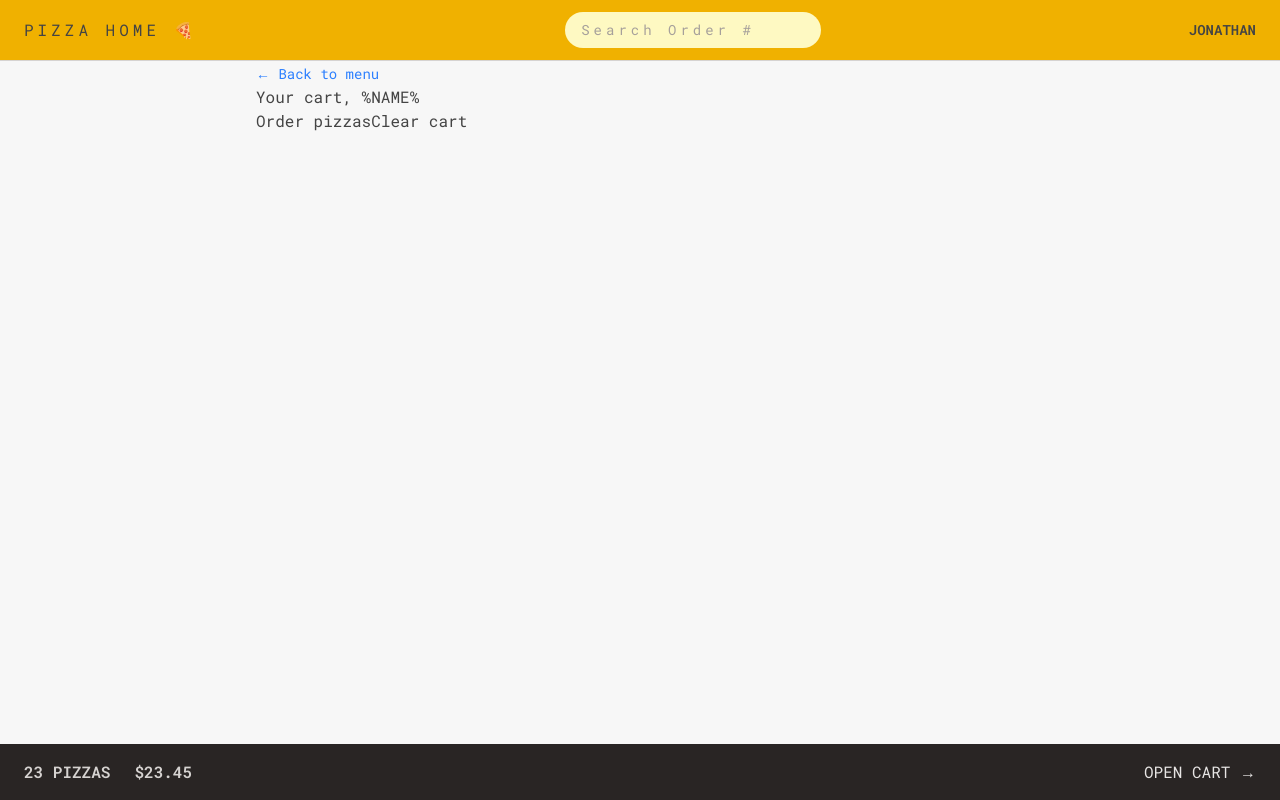
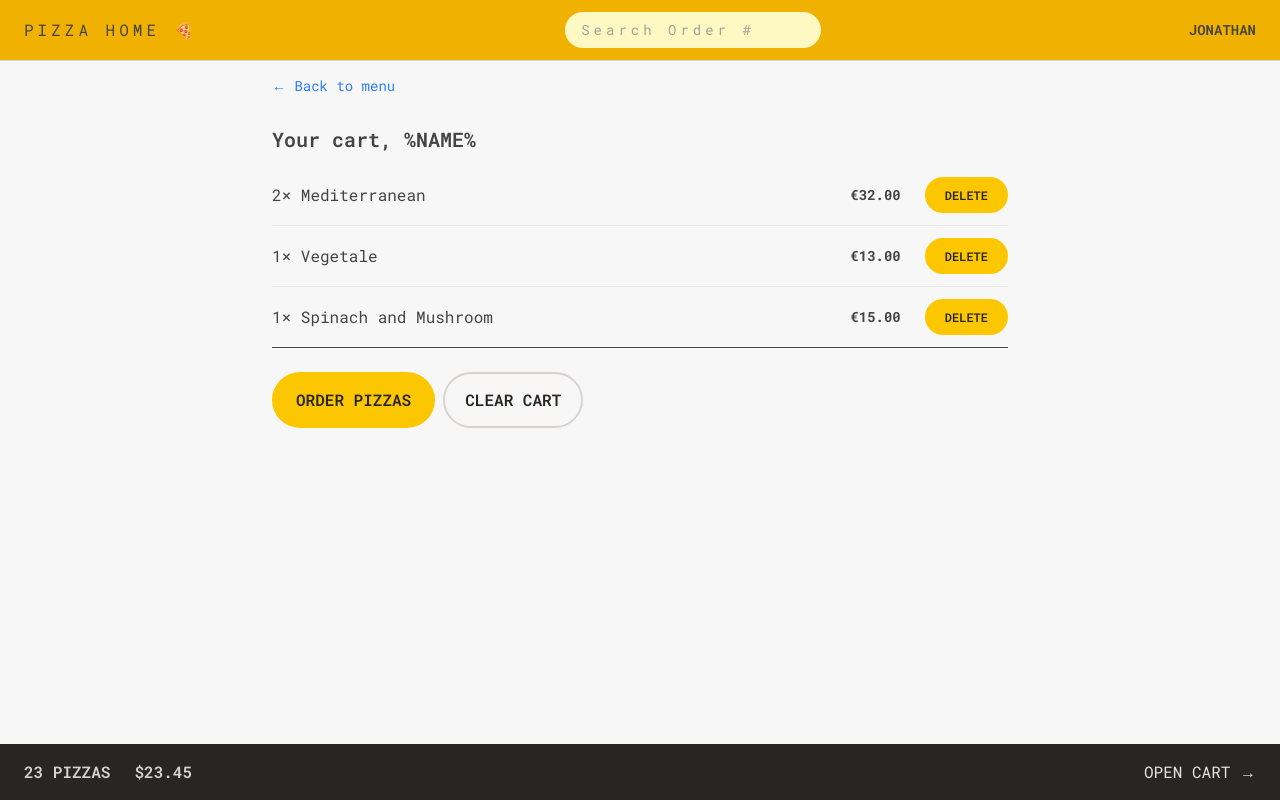
Before and after one commit to joncoe/learning-and-practice-react-pizza-shop, a React (Vite) app: page /cart in a window 1280 px wide. Built offline with nearby package versions, Linux system fonts and the light colour scheme.

Commit message:
Style cart page

```diff
--- a/src/features/cart/Cart.jsx
+++ b/src/features/cart/Cart.jsx
@@ -1,4 +1,5 @@
 import LinkButton from "../../ui/LinkButton";
+import CartItem from "./CartItem";
 import Button from "../../ui/Button";
 
 const fakeCart = [
@@ -29,14 +30,22 @@
   const cart = fakeCart;
 
   return (
-    <div>
+    <div className="px-4 py-3">
       <LinkButton to="/menu">&larr; Back to menu</LinkButton>
 
-      <h2>Your cart, %NAME%</h2>
+      <h2 className="mt-7 text-xl font-semibold">Your cart, %NAME%</h2>
 
-      <div>
-        <Button to="/order/new">Order pizzas</Button>
-        <button>Clear cart</button>
+      <ul className="mt-3 divide-y divide-stone-200 border-b">
+        {cart.map((item) => (
+          <CartItem item={item} key={item.key} />
+        ))}
+      </ul>
+
+      <div className="mt-6 space-x-2">
+        <Button type="primary" to="/order/new">
+          Order pizzas
+        </Button>
+        <Button type="secondary">Clear cart</Button>
       </div>
     </div>
   );
--- a/src/features/cart/CartItem.jsx
+++ b/src/features/cart/CartItem.jsx
@@ -1,13 +1,16 @@
+import { formatCurrency } from "../../utils/helpers";
+import Button from "../../ui/Button";
 function CartItem({ item }) {
   const { pizzaId, name, quantity, totalPrice } = item;
 
   return (
-    <li>
-      <p>
+    <li className="py-3 sm:flex sm:items-center sm:justify-between">
+      <p className="mb-1 sm:mb-0">
         {quantity}&times; {name}
       </p>
-      <div>
-        <p>{formatCurrency(totalPrice)}</p>
+      <div className="flex items-center justify-between sm:gap-6">
+        <p className="text-sm font-bold">{formatCurrency(totalPrice)}</p>
+        <Button type="small">Delete</Button>
       </div>
     </li>
   );
--- a/src/ui/Button.jsx
+++ b/src/ui/Button.jsx
@@ -7,6 +7,8 @@
   const styles = {
     primary: base + " px-4 py-3 sm:px-6 sm:py-4",
     small: base + " px-4 py-2 md:px-5 md:py-2.5 text-xs",
+    secondary:
+      "duration-250 cursor-pointer rounded-full border-2 border-stone-300  font-semibold uppercase text-stone-800 transition-colors hover:bg-stone-300 focus:bg-stone-300 focus:ring focus:ring-stone-200 focus:ring-offset-2 disabled:cursor-not-allowed inline-block px-4 py-2.5 md:px-5 md:py-3.5 hover:text-stone-800",
   };
 
   if (to)
```
